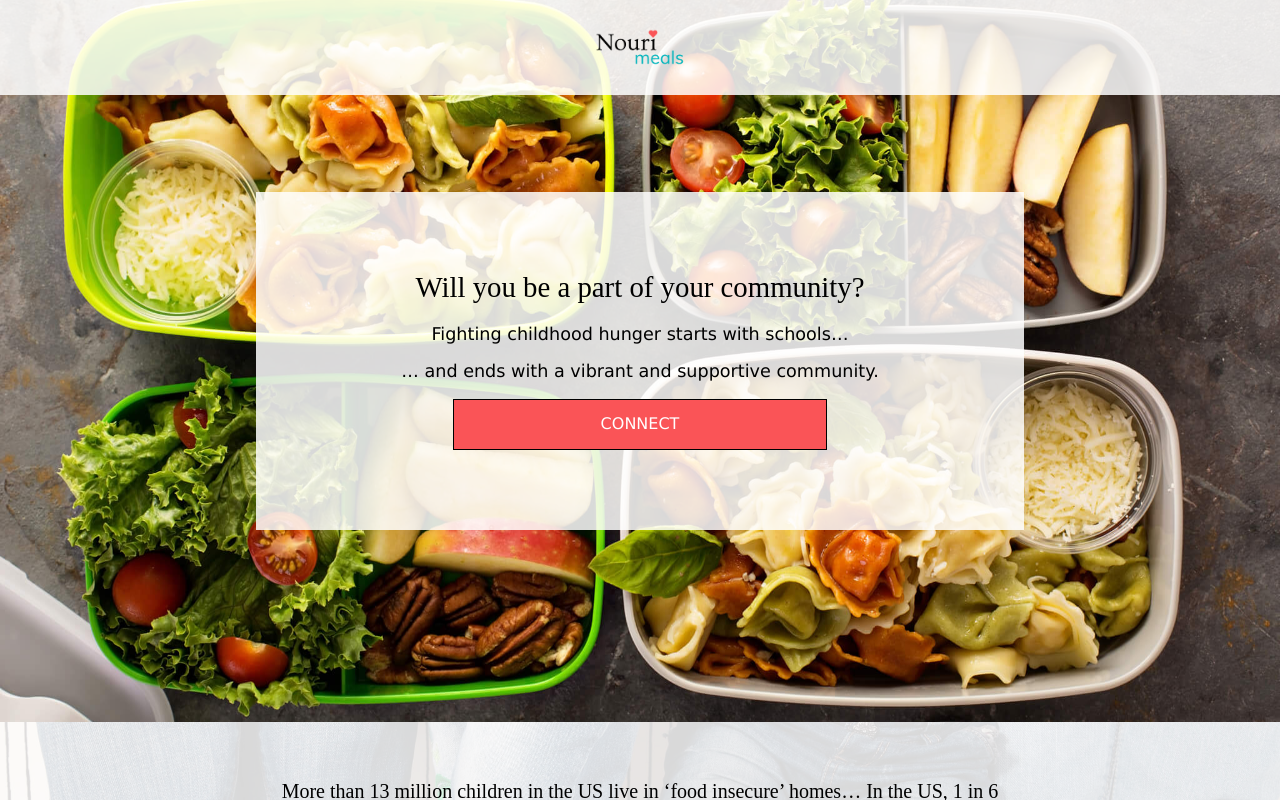
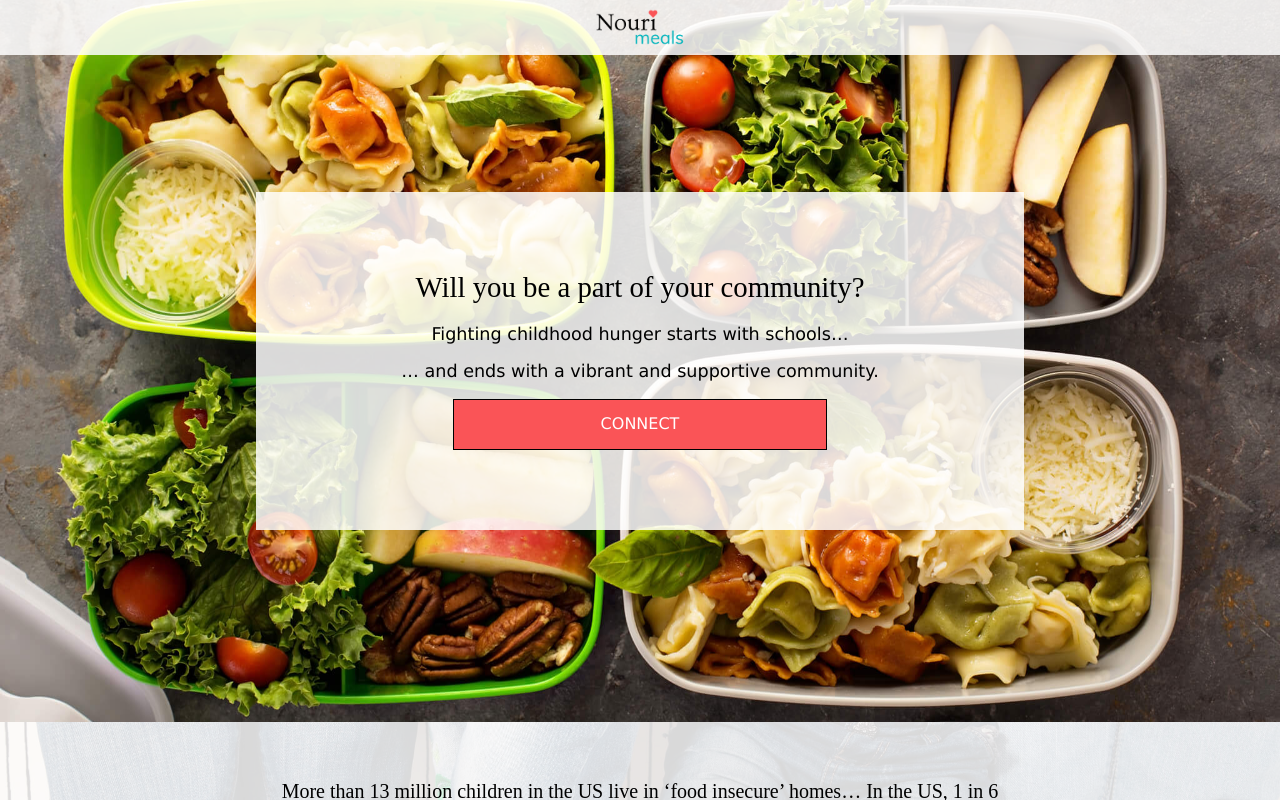
Before and after one commit to nourimeals/website, a React app: page / in a window 1280 px wide. Shown: the top 800 px of the page. Built offline with nearby package versions, Linux system fonts and the light colour scheme.

Commit message:
minor changes to header before pushing

```diff
--- a/src/components/header/header.scss
+++ b/src/components/header/header.scss
@@ -2,7 +2,7 @@
   position: fixed;
   top: 0;
   display: flex;
-  background-color: #ffffffd8;
+  // background-color: #ffffffd8;
   flex-direction: column;
   justify-content: center;
   width: 100%;
@@ -12,10 +12,14 @@
   align-self: center;
   width: 100px;
   margin: 0 auto;
-  padding: 25px;
+  padding: 5px;
 }
 
-
+@media only screen and (min-width: 700px) {
+  .header-nav {
+    background-color: #ffffffd8;
+  }
+}
     // @media only screen and (min-width: 700px) {
     //   width: 150px;
     //   position: fixed;
--- a/src/components/home/home.scss
+++ b/src/components/home/home.scss
@@ -14,7 +14,6 @@ $red-cta-color: #FA5457;
   background-size: cover;
   width: 100%;
   height: 100%;
-  // border: 4px solid red;
 
   .cta-block {
     // width: 400px;
```
